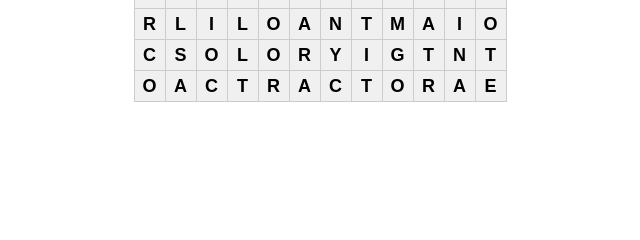
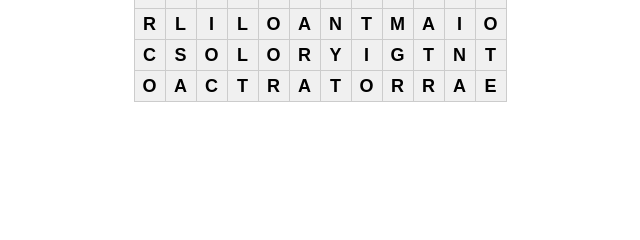
Before and after one commit to therose22/AGRINHO, a plain HTML site: page index.html in a window 1280 px wide. Shown: the part 486-726 px from the top of the page, 321-961 px from the left. Drawn offline with Linux system fonts and the light colour scheme.

Commit message:
index.html

```diff
--- a/index.html
+++ b/index.html
@@ -19,7 +19,7 @@
             <span id="5_0">O</span><span id="5_1">I</span><span id="5_2">S</span><span id="5_3">E</span><span id="5_4">M</span><span id="5_5">E</span><span id="5_6">N</span><span id="5_7">T</span><span id="5_8">E</span><span id="5_9">T</span><span id="5_10">M</span><span id="5_11">M</span>
             <span id="6_0">R</span><span id="6_1">L</span><span id="6_2">I</span><span id="6_3">L</span><span id="6_4">O</span><span id="6_5">A</span><span id="6_6">N</span><span id="6_7">T</span><span id="6_8">M</span><span id="6_9">A</span><span id="6_10">I</span><span id="6_11">O</span>
             <span id="7_0">C</span><span id="7_1">S</span><span id="7_2">O</span><span id="7_3">L</span><span id="7_4">O</span><span id="7_5">R</span><span id="7_6">Y</span><span id="7_7">I</span><span id="7_8">G</span><span id="7_9">T</span><span id="7_10">N</span><span id="7_11">T</span>
-            <span id="8_0">O</span><span id="8_1">A</span><span id="8_2">C</span><span id="8_3">T</span><span id="8_4">R</span><span id="8_5">A</span><span id="8_6">C</span><span id="8_7">T</span><span id="8_8">O</span><span id="8_9">R</span><span id="8_10">A</span><span id="8_11">E</span>
+            <span id="8_0">O</span><span id="8_1">A</span><span id="8_2">C</span><span id="8_3">T</span><span id="8_4">R</span><span id="8_5">A</span><span id="8_6">T</span><span id="8_7">O</span><span id="8_8">R</span><span id="8_9">R</span><span id="8_10">A</span><span id="8_11">E</span>
         </div>
     </div>
     <div class="word-list">
```
